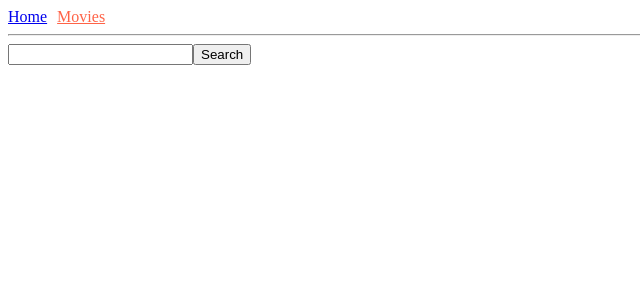
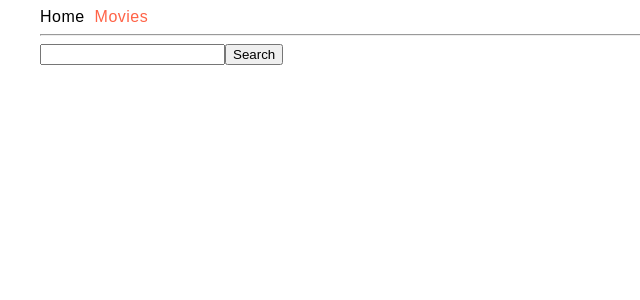
Before and after one commit to TheMainOne/goit-react-hw-05-movies, a React (Create React App) app: page /goit-react-hw-05-movies/movies in a window 1280 px wide. Shown: the top 300 px of the page, without its empty margins (0-640 px from the left). Built offline with nearby package versions, Linux system fonts and the light colour scheme.

Commit message:
added global styles

```diff
--- a/src/components/App.jsx
+++ /dev/null
@@ -1,28 +0,0 @@
-import styled from 'styled-components';
-import { NavLink, Outlet } from 'react-router-dom';
-
-const Nav = styled.nav`
-  display: flex;
-  gap: 10px;
-`;
-
-const Link = styled(NavLink)`
-  &.active {
-    color: tomato;
-  }
-`;
-
-export const App = () => {
-  return (
-    <>
-      <header>
-        <Nav>
-          <Link to="/">Home</Link>
-          <Link to="/movies">Movies</Link>
-        </Nav>
-        <hr />
-      </header>
-      <Outlet />
-    </>
-  );
-};
--- /dev/null
+++ b/src/components/App/App.jsx
@@ -0,0 +1,19 @@
+import { Outlet } from 'react-router-dom';
+import { Nav, Link, Container } from './App.styled';
+import GlobalStyle from './GlobalStyles';
+
+export const App = () => {
+  return (
+    <Container className="container">
+      <GlobalStyle />
+      <header>
+        <Nav>
+          <Link to="/">Home</Link>
+          <Link to="/movies">Movies</Link>
+        </Nav>
+        <hr />
+      </header>
+      <Outlet />
+    </Container>
+  );
+};
--- /dev/null
+++ b/src/components/App/App.styled.jsx
@@ -0,0 +1,20 @@
+import { NavLink } from 'react-router-dom';
+import styled from 'styled-components';
+
+export const Nav = styled.nav`
+  display: flex;
+  gap: 10px;
+`;
+
+export const Link = styled(NavLink)`
+  &.active {
+    color: tomato;
+  }
+`;
+
+export const Container = styled.div`
+  max-width: 1200px;
+  margin: 0 auto;
+  padding-left: 20px;
+  padding-right: 20px;
+`;
--- /dev/null
+++ b/src/components/App/GlobalStyles.jsx
@@ -0,0 +1,54 @@
+import { createGlobalStyle } from 'styled-components';
+
+const GlobalStyle = createGlobalStyle`
+
+html {
+  box-sizing: border-box;
+}
+
+body {
+  font-family: Arial, Sans-Serif;
+  font-style: normal;
+  font-size: 16px;
+  letter-spacing: 0.03em;
+  background-color: #ffffff;
+  color: #000000;
+}
+
+h1,
+h2,
+h3,
+h4,
+h5,
+h6,
+p {
+  margin-top: 0;
+  margin-bottom: 0;
+}
+
+ul,
+ol {
+  margin-top: 0;
+  margin-bottom: 0;
+  padding-left: 0;
+}
+
+img {
+  display: block;
+  width: 100%;
+  height: auto;
+}
+
+a {
+  text-decoration: none;
+  color: inherit;
+}
+
+li {
+  list-style: none;
+  padding: 0;
+  margin: 0;
+}
+`;
+
+export default GlobalStyle;
--- a/src/index.js
+++ b/src/index.js
@@ -1,7 +1,7 @@
 import React from 'react';
 import ReactDOM from 'react-dom';
 import { BrowserRouter, Routes, Route, Navigate } from 'react-router-dom';
-import { App } from 'components/App';
+import { App } from 'components/App/App';
 import MoviesPage from './components/MoviesPage/MoviesPage';
 import ItemPage from './components/pages/MovieDetailsPage';
 import HomePage from './components/HomePage/HomePage';
```
